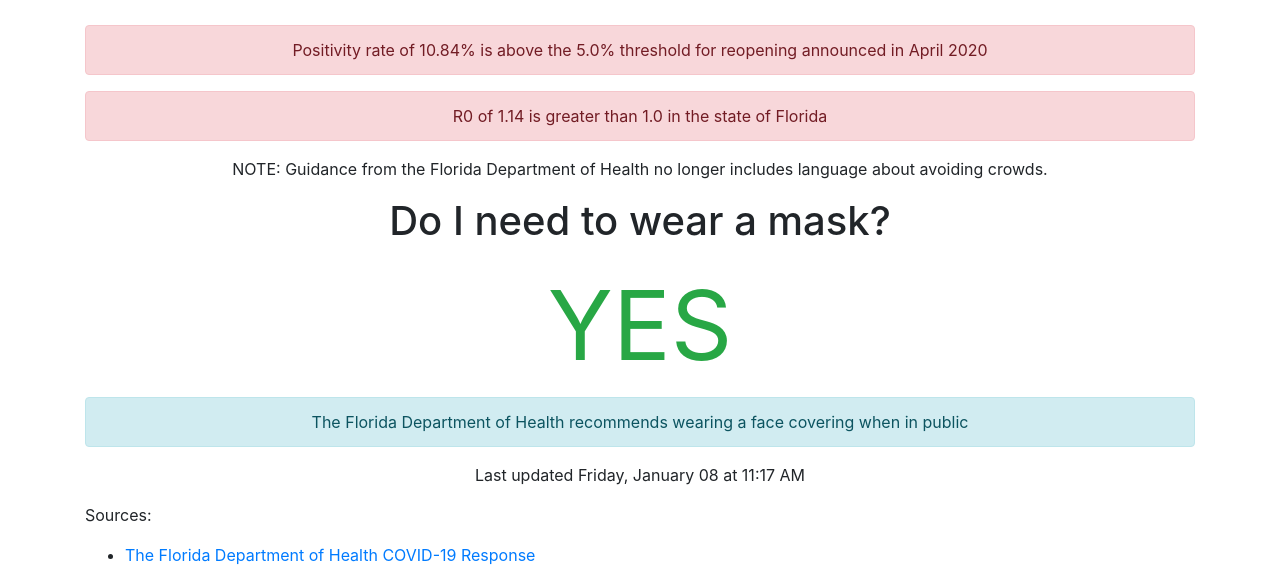
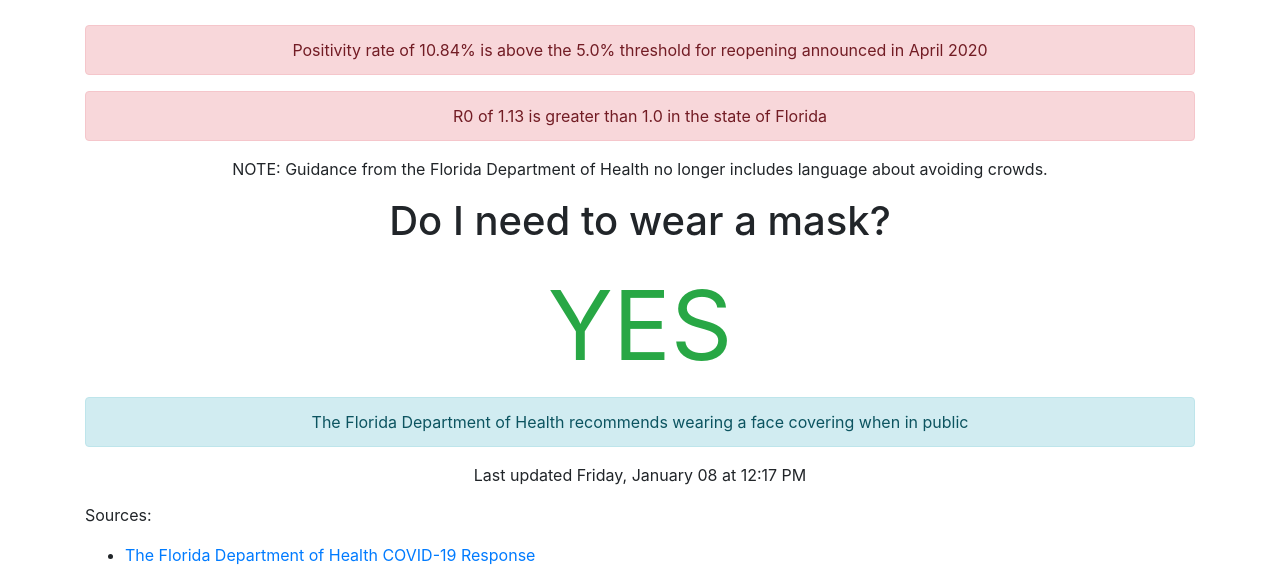
Before and after one commit to thinkjson/timeforchurch, a Jekyll site: the page built from index.md, in a window 1280 px wide. Shown: the part 223-793 px from the top of the page. Built offline with Jekyll 4.4.1, drawn with Linux system fonts in a browser that asks for light colours; our own code applies the rules of GitHub Pages for plain Markdown files.

Commit message:
Updating data

```diff
--- a/_includes/data.html
+++ b/_includes/data.html
@@ -2,7 +2,7 @@
     <h1>Is it safe to return to church?</h1>
     <div class="outcome text-danger">NO</div>
     <div class="alert alert-danger" role="alert">Positivity rate of 10.84% is above the 5.0% threshold for reopening announced in April 2020</div>
-    <div class="alert alert-danger" role="alert">R0 of 1.14 is greater than 1.0 in the state of Florida</div>
+    <div class="alert alert-danger" role="alert">R0 of 1.13 is greater than 1.0 in the state of Florida</div>
 
     <p>NOTE: Guidance from the Florida Department of Health no longer includes language about avoiding crowds.</p>
 
@@ -10,4 +10,4 @@
     <div class="outcome text-success">YES</div>
     <div class="alert alert-info" role="alert">The Florida Department of Health recommends wearing a face covering when in public</div>
 
-    <p>Last updated Friday, January 08 at 11:17 AM</p>
+    <p>Last updated Friday, January 08 at 12:17 PM</p>
```
